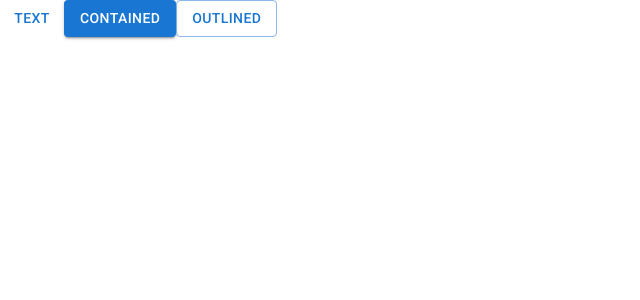
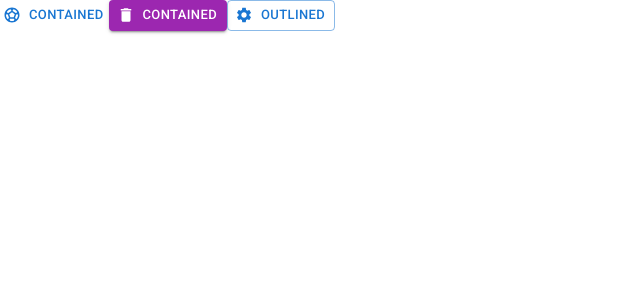
Before and after one commit to Harry-Yates/MUI, a React (Create React App) app: page / in a window 1280 px wide. Shown: the top 300 px of the page, without its empty margins (0-640 px from the left). Built offline with nearby package versions, Linux system fonts and the light colour scheme.

Commit message:
docs: :zap: adding buttons

```diff
--- a/src/App.js
+++ b/src/App.js
@@ -1,11 +1,14 @@
 import { Button } from "@mui/material";
+import DeleteIcon from '@mui/icons-material/Delete';
+import SettingsIcon from '@mui/icons-material/Settings';
+import SportsSoccerIcon from '@mui/icons-material/SportsSoccer';
 
 function App() {
   return (
     <div className="App">
-    <Button variant="text">Text</Button>
-    <Button variant="contained">Contained</Button>
-    <Button variant="outlined">Outlined</Button>
+    <Button startIcon={<SportsSoccerIcon />}  variant="text" size="small">Contained</Button>
+    <Button startIcon={<DeleteIcon />} variant="contained" color="secondary" size="small">Contained</Button>
+    <Button startIcon={<SettingsIcon />}  variant="outlined" size="small" >Outlined</Button>
     </div>
   );
 }
```
